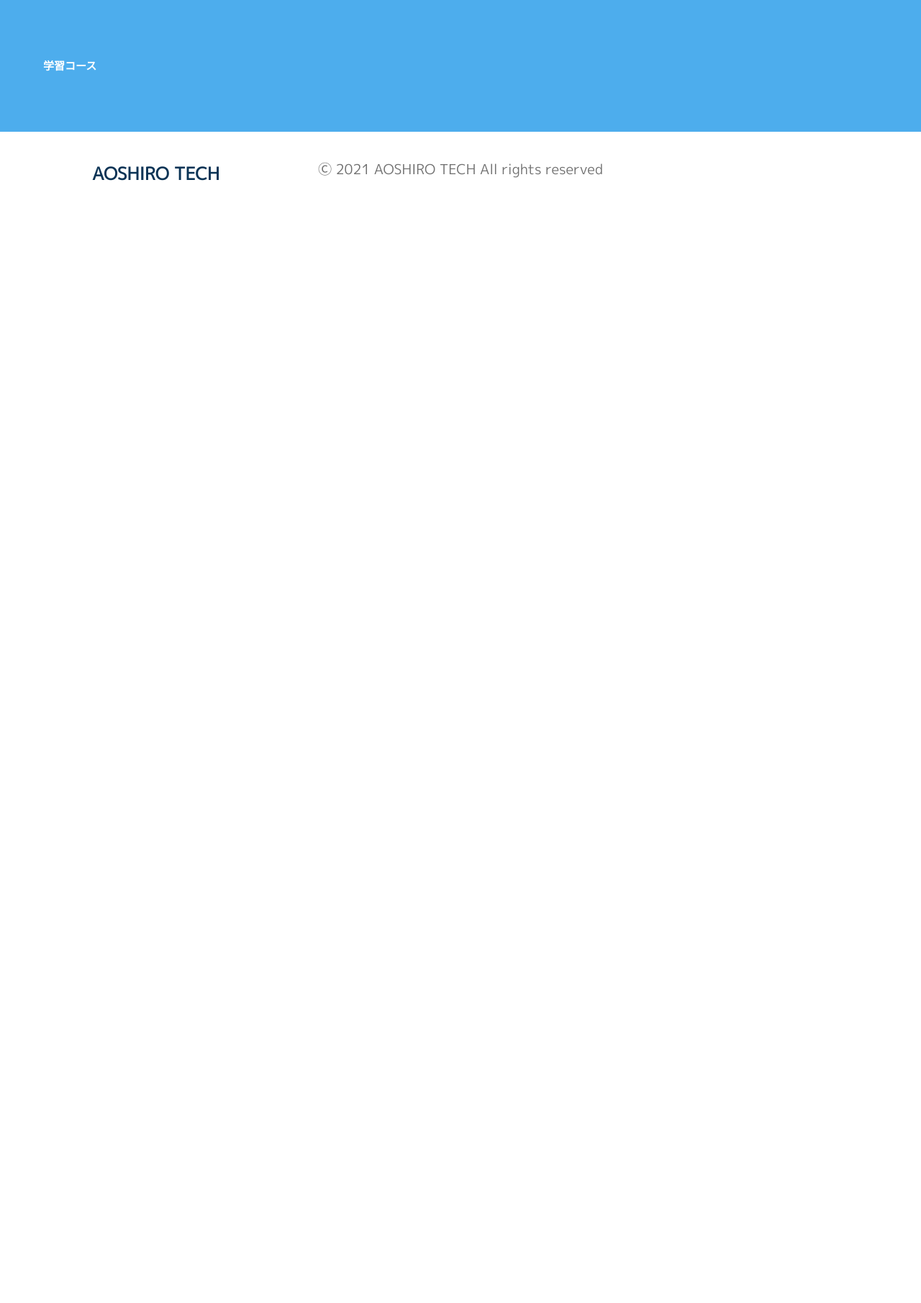
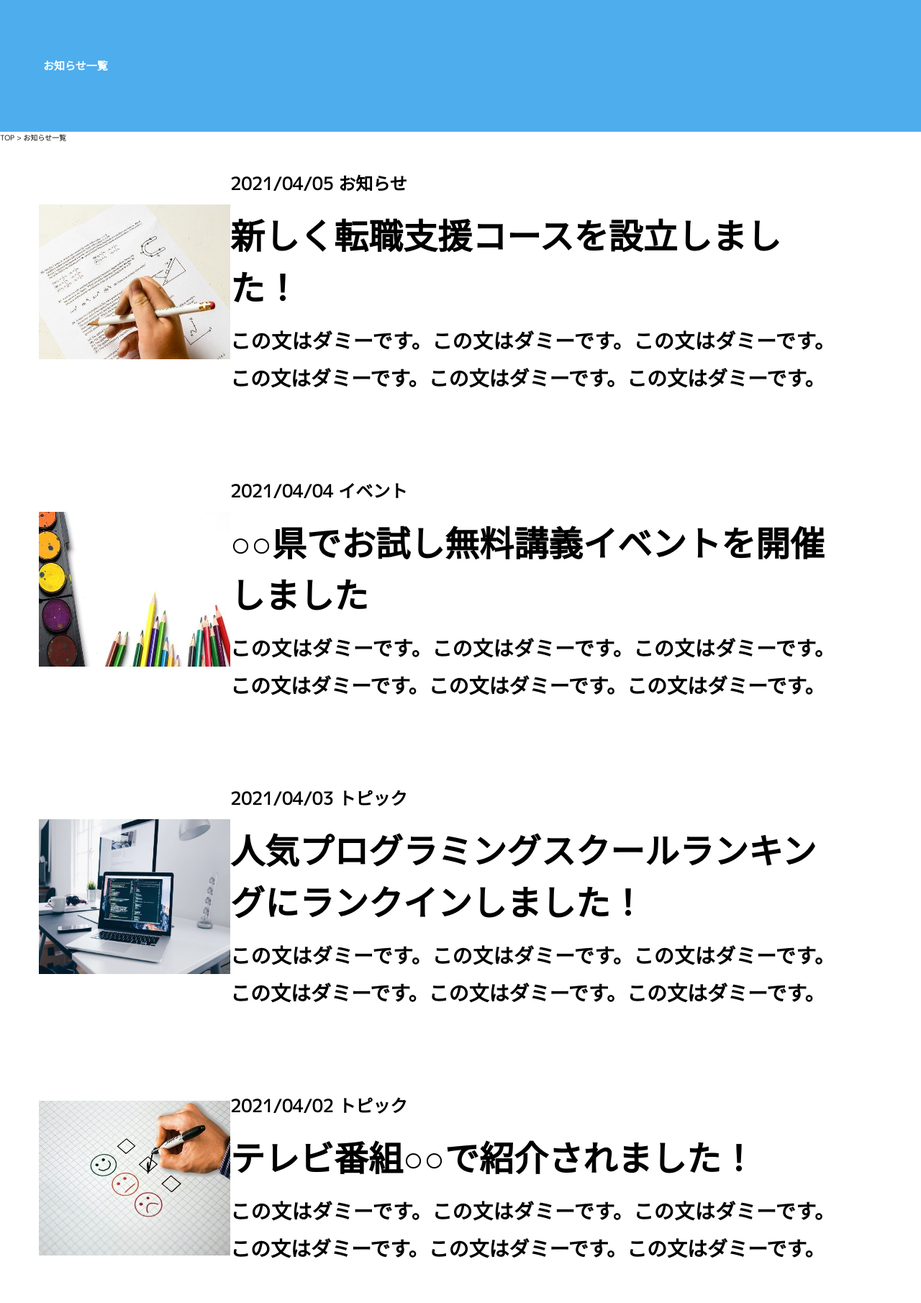
Before and after one commit to koh-suzuki/portfolio_6, a PHP site: page /html/info.html in a window 1280 px wide. Shown: the part 110-1920 px from the top of the page at 72% size. Before the commit the page ends 361 px from the top, so only its background shows below. Run offline with PHP 8.4, Linux system fonts and the light colour scheme.

Commit message:
info ページ追加

```diff
--- a/css/style.css
+++ b/css/style.css
@@ -1230,4 +1230,70 @@ ul {
 .info__topic {
   background-color: #0FE30060;
 }
+
+/* info ページ */
+.l-info__container {
+  max-width: 1525px;
+  margin: 0 auto;
+}
+
+.l-info-page__wrapper {
+  display: flex;
+  flex-direction: column;
+}
+
+.c-info__news {
+  display: flex;
+  justify-content: space-between;
+  align-items: center;
+  background-color: #ffffff;
+  margin-bottom: 42px;
+  padding: 32px 120px 32px 54px;
+}
+
+.info__img {
+  width: 408px;
+  height: 215px;
+  object-fit: cover;
+}
+
+.news__content {
+  width: 840px;
+}
+
+.news__date,
+.news__bage {
+  margin-bottom: 13px;
+}
+
+.news__title {
+  margin-bottom: 12px;
+}
+
+.news__text {
+  width: 840px;
+  text-align: justify;
+}
+
+.news__date,
+.news__bage {
+  font-size: 2.4rem;
+  font-weight: bold;
+  line-height: 2;
+  letter-spacing: 0em;
+}
+
+.news__title {
+  font-size: 4.8rem;
+  font-weight: bold;
+  line-height: 1.5;
+  letter-spacing: 0em;
+}
+
+.news__text {
+  font-size: 2.8rem;
+  font-weight: bold;
+  line-height: 1.85714;
+  letter-spacing: 0em;
+}
 /*# sourceMappingURL=style.css.map */
--- a/html/info.html
+++ b/html/info.html
@@ -33,9 +33,244 @@
   <main class="main">
     <section class="l-service__wrapper">
       <h2 class="section__title main__title">
-        学習コース
+        お知らせ一覧
       </h2>
-
+      <section class="l-info__container">
+        <p class="page__map">TOP > お知らせ一覧</p>
+        <section class="l-info-page__wrapper">
+          <!-- 記事 -->
+          <div class="c-info__news">
+            <figure class="info__img">
+              <img src="/img/blog1.jpg" alt="ニュース記事の画像">
+            </figure>
+            <dl class="news__content">
+              <dt class="news__date">
+                2021/04/05
+                <span class="news__bage">
+                  お知らせ
+                </span>
+              </dt>
+              <dd class="news__title">
+                新しく転職支援コースを設立しました！
+              </dd>
+              <dd class="news__text">
+                この文はダミーです。この文はダミーです。この文はダミーです。この文はダミーです。この文はダミーです。この文はダミーです。
+              </dd>
+            </dl>
+          </div>
+          <!-- 記事end -->
+          <!-- 記事 -->
+          <div class="c-info__news">
+            <figure class="info__img">
+              <img src="/img/blog2.jpg" alt="ニュース記事の画像">
+            </figure>
+            <dl class="news__content">
+              <dt class="news__date">
+                2021/04/04
+                <span class="news__bage">
+                  イベント
+                </span>
+              </dt>
+              <dd class="news__title">
+                ○○県でお試し無料講義イベントを開催しました
+              </dd>
+              <dd class="news__text">
+                この文はダミーです。この文はダミーです。この文はダミーです。この文はダミーです。この文はダミーです。この文はダミーです。
+              </dd>
+            </dl>
+          </div>
+          <!-- 記事end -->
+          <!-- 記事 -->
+          <div class="c-info__news">
+            <figure class="info__img">
+              <img src="/img/slider-blog3.jpg" alt="ニュース記事の画像">
+            </figure>
+            <dl class="news__content">
+              <dt class="news__date">
+                2021/04/03
+                <span class="news__bage">
+                  トピック
+                </span>
+              </dt>
+              <dd class="news__title">
+                人気プログラミングスクールランキングにランクインしました！
+              </dd>
+              <dd class="news__text">
+                この文はダミーです。この文はダミーです。この文はダミーです。この文はダミーです。この文はダミーです。この文はダミーです。
+              </dd>
+            </dl>
+          </div>
+          <!-- 記事end -->
+          <!-- 記事 -->
+          <div class="c-info__news">
+            <figure class="info__img">
+              <img src="/img/blog4.jpg" alt="ニュース記事の画像">
+            </figure>
+            <dl class="news__content">
+              <dt class="news__date">
+                2021/04/02
+                <span class="news__bage">
+                  トピック
+                </span>
+              </dt>
+              <dd class="news__title">
+                テレビ番組○○で紹介されました！
+              </dd>
+              <dd class="news__text">
+                この文はダミーです。この文はダミーです。この文はダミーです。この文はダミーです。この文はダミーです。この文はダミーです。
+              </dd>
+            </dl>
+          </div>
+          <!-- 記事end -->
+          <!-- 記事 -->
+          <div class="c-info__news">
+            <figure class="info__img">
+              <img src="/img/blog5.jpg" alt="ニュース記事の画像">
+            </figure>
+            <dl class="news__content">
+              <dt class="news__date">
+                2021/04/01
+                <span class="news__bage">
+                  お知らせ
+                </span>
+              </dt>
+              <dd class="news__title">
+                新たに2名の講師を迎えました
+              </dd>
+              <dd class="news__text">
+                この文はダミーです。この文はダミーです。この文はダミーです。この文はダミーです。この文はダミーです。この文はダミーです。
+              </dd>
+            </dl>
+          </div>
+          <!-- 記事end -->
+          <!-- 記事 -->
+          <div class="c-info__news">
+            <figure class="info__img">
+              <img src="/img/blog5.jpg" alt="ニュース記事の画像">
+            </figure>
+            <dl class="news__content">
+              <dt class="news__date">
+                2021/04/01
+                <span class="news__bage">
+                  お知らせ
+                </span>
+              </dt>
+              <dd class="news__title">
+                新たに2名の講師を迎えました
+              </dd>
+              <dd class="news__text">
+                この文はダミーです。この文はダミーです。この文はダミーです。この文はダミーです。この文はダミーです。この文はダミーです。
+              </dd>
+            </dl>
+          </div>
+          <!-- 記事end -->
+          <!-- 記事 -->
+          <div class="c-info__news">
+            <figure class="info__img">
+              <img src="/img/blog5.jpg" alt="ニュース記事の画像">
+            </figure>
+            <dl class="news__content">
+              <dt class="news__date">
+                2021/04/01
+                <span class="news__bage">
+                  お知らせ
+                </span>
+              </dt>
+              <dd class="news__title">
+                新たに2名の講師を迎えました
+              </dd>
+              <dd class="news__text">
+                この文はダミーです。この文はダミーです。この文はダミーです。この文はダミーです。この文はダミーです。この文はダミーです。
+              </dd>
+            </dl>
+          </div>
+          <!-- 記事end -->
+          <!-- 記事 -->
+          <div class="c-info__news">
+            <figure class="info__img">
+              <img src="/img/blog5.jpg" alt="ニュース記事の画像">
+            </figure>
+            <dl class="news__content">
+              <dt class="news__date">
+                2021/04/01
+                <span class="news__bage">
+                  お知らせ
+                </span>
+              </dt>
+              <dd class="news__title">
+                新たに2名の講師を迎えました
+              </dd>
+              <dd class="news__text">
+                この文はダミーです。この文はダミーです。この文はダミーです。この文はダミーです。この文はダミーです。この文はダミーです。
+              </dd>
+            </dl>
+          </div>
+          <!-- 記事end -->
+          <!-- 記事 -->
+          <div class="c-info__news">
+            <figure class="info__img">
+              <img src="/img/blog5.jpg" alt="ニュース記事の画像">
+            </figure>
+            <dl class="news__content">
+              <dt class="news__date">
+                2021/04/01
+                <span class="news__bage">
+                  お知らせ
+                </span>
+              </dt>
+              <dd class="news__title">
+                新たに2名の講師を迎えました
+              </dd>
+              <dd class="news__text">
+                この文はダミーです。この文はダミーです。この文はダミーです。この文はダミーです。この文はダミーです。この文はダミーです。
+              </dd>
+            </dl>
+          </div>
+          <!-- 記事end -->
+          <!-- 記事 -->
+          <div class="c-info__news">
+            <figure class="info__img">
+              <img src="/img/blog5.jpg" alt="ニュース記事の画像">
+            </figure>
+            <dl class="news__content">
+              <dt class="news__date">
+                2021/04/01
+                <span class="news__bage">
+                  お知らせ
+                </span>
+              </dt>
+              <dd class="news__title">
+                新たに2名の講師を迎えました
+              </dd>
+              <dd class="news__text">
+                この文はダミーです。この文はダミーです。この文はダミーです。この文はダミーです。この文はダミーです。この文はダミーです。
+              </dd>
+            </dl>
+          </div>
+          <!-- 記事end -->
+          <!-- 記事 -->
+          <div class="c-info__news">
+            <figure class="info__img">
+              <img src="/img/blog5.jpg" alt="ニュース記事の画像">
+            </figure>
+            <dl class="news__content">
+              <dt class="news__date">
+                2021/04/01
+                <span class="news__bage">
+                  お知らせ
+                </span>
+              </dt>
+              <dd class="news__title">
+                新たに2名の講師を迎えました
+              </dd>
+              <dd class="news__text">
+                この文はダミーです。この文はダミーです。この文はダミーです。この文はダミーです。この文はダミーです。この文はダミーです。
+              </dd>
+            </dl>
+          </div>
+          <!-- 記事end -->
+        </section>
+      </section>
     </section>
   </main>
   <footer class="footer">
--- a/sass/Object/Project/_info.scss
+++ b/sass/Object/Project/_info.scss
@@ -42,3 +42,54 @@
 .info__topic {
   background-color: #0FE30060;
 }
+
+
+/* info ページ */
+.l-info__container {
+  max-width: 1525px;
+  margin: 0 auto;
+}
+.l-info-page__wrapper {
+  display: flex;
+  flex-direction: column;
+}
+.c-info__news {
+  display: flex;
+  justify-content: space-between;
+  align-items: center;
+  background-color: #ffffff;
+  margin-bottom: 42px;
+  padding: 32px 120px 32px 54px;
+}
+.info__img {
+  width: 408px;
+  height: 215px;
+  object-fit: cover;
+}
+.news__content {
+  width: 840px;
+}
+.news__date,
+.news__bage {
+  margin-bottom: 13px;
+}
+.news__title {
+  margin-bottom: 12px;
+  // text-align: justify;
+}
+.news__text {
+  width: 840px;
+  text-align: justify;
+}
+
+
+.news__date,
+.news__bage {
+  @include f_around(2.4, 4.8, bold, 0);
+}
+.news__title {
+  @include f_around(4.8, 7.2, bold, 0);
+}
+.news__text {
+  @include f_around(2.8, 5.2, bold, 0);
+}
```
Also changed, not shown: 1 other file.
